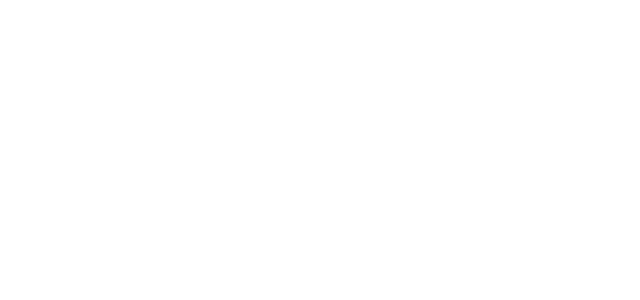
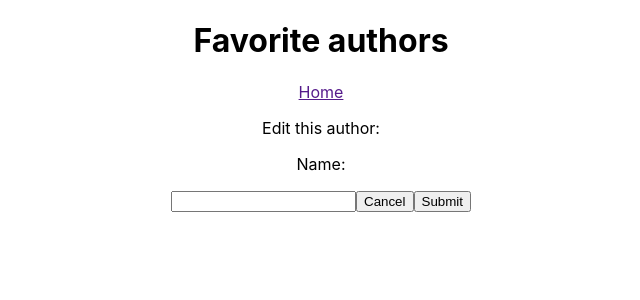
Before and after one commit to AugustoBaez/autores-client, a React (Create React App) app: page /new in a window 1280 px wide. Before the commit this address had no page. Shown: the top 300 px of the page, without its empty margins (319-959 px from the left). Built offline with nearby package versions, Linux system fonts and the light colour scheme.

Commit message:
fix file conflict

```diff
--- a/src/App.js
+++ b/src/App.js
@@ -1,7 +1,7 @@
 import "./App.css";
+import Authors from "./components/Authors";
 import EditAuthor from "./components/EditAuthor";
-import Authors from "./components/Authors";
-import AddAuthor from "./components/Authors";
+import AddAuthor from "./components/AddAuthor";
 import { BrowserRouter, Routes, Route } from "react-router-dom";
 function App() {
   return (
@@ -9,7 +9,7 @@
       <BrowserRouter>
         <Routes>
           <Route path="/main" element={<Authors />}></Route>
-          <Route path="/add" element={<AddAuthor />}></Route>
+          <Route path="/new" element={<AddAuthor />}></Route>
           <Route path="/edit/:id" element={<EditAuthor />}></Route>
         </Routes>
       </BrowserRouter>
--- a/src/components/AddAuthor.jsx
+++ b/src/components/AddAuthor.jsx
@@ -1,6 +1,6 @@
 import React, { useState, useEffect } from "react";
 
-const EditAuthor = () => {
+const AddAuthor = () => {
   const [name, setName] = useState("");
   return (
     <div>
@@ -19,4 +19,4 @@
   );
 };
 
-export default EditAuthor;
+export default AddAuthor;
--- a/src/components/Authors.jsx
+++ b/src/components/Authors.jsx
@@ -33,7 +33,7 @@
   return (
     <div className="container">
       <h1>Favorite authors</h1>
-      <p>{<a href={`/add`}>Add an author</a>}</p>
+      <p>{<a href={`/new`}>Add an author</a>}</p>
       <p>We have quotes by:</p>
       <div className="tableAuth">
         <div>
```
